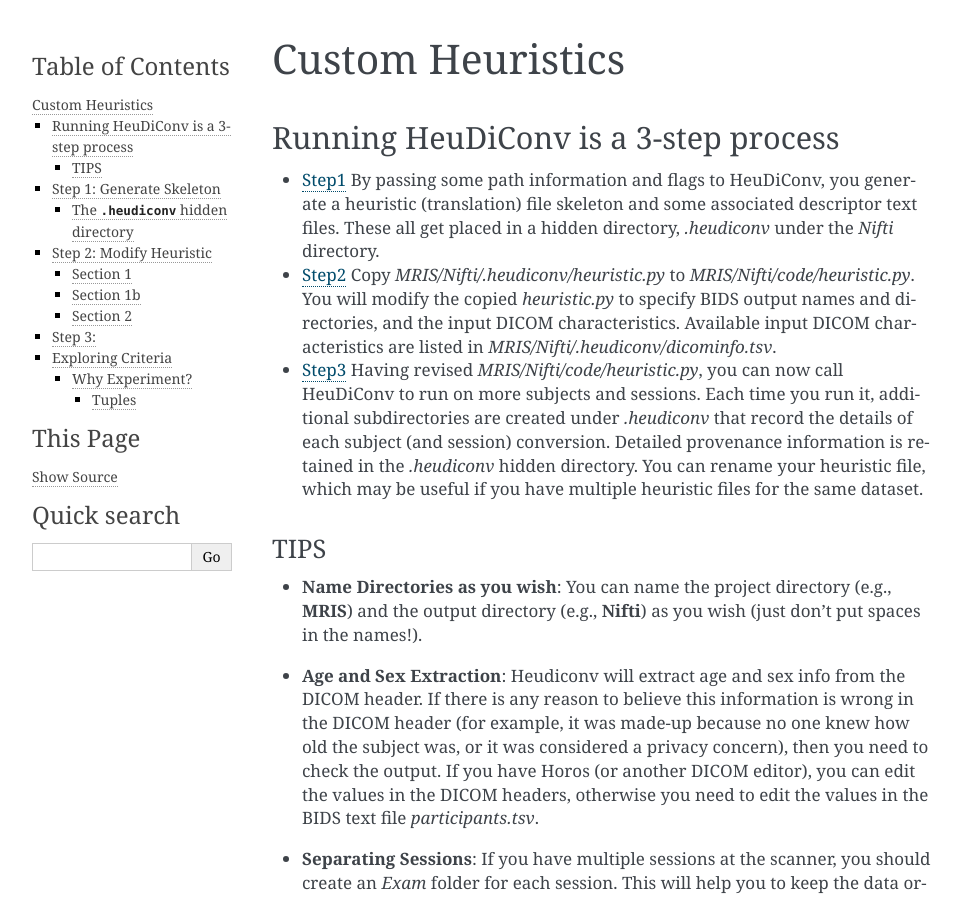
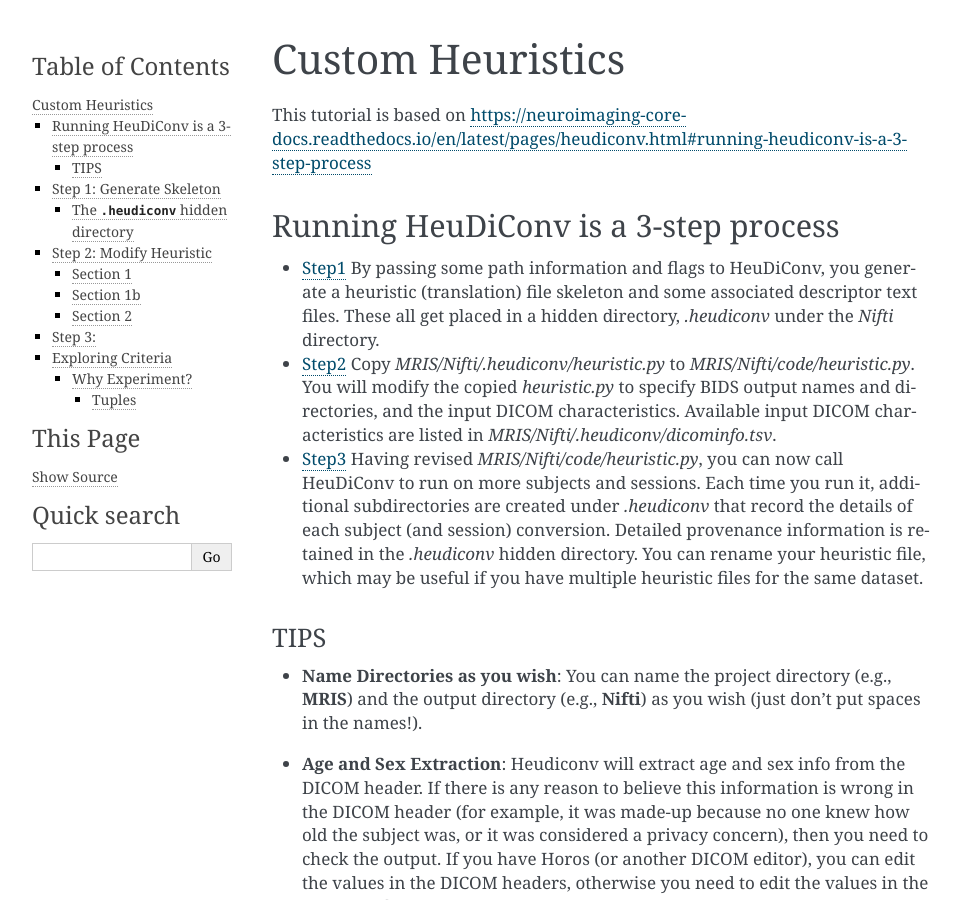
Before and after one commit to nipy/heudiconv, a Sphinx documentation site: the page built from docs/custom-heuristic.rst, in a window 1280 px wide and 900 px high. Shown: the whole window, without its empty margins (148-1110 px from the left). Built offline with Sphinx 7.4.7, drawn with Linux system fonts in a browser that asks for light colours; the version number could not be read and is left out.

Commit message:
Add links to original tutorials

```diff
--- a/docs/custom-heuristic.rst
+++ b/docs/custom-heuristic.rst
@@ -1,6 +1,8 @@
 =========================
 Custom Heuristics
 =========================
+
+This tutorial is based on https://neuroimaging-core-docs.readthedocs.io/en/latest/pages/heudiconv.html#running-heudiconv-is-a-3-step-process
 
 
 Running HeuDiConv is a 3-step process
--- a/docs/quickstart.rst
+++ b/docs/quickstart.rst
@@ -1,5 +1,7 @@
 Quickstart
 ==========
+
+This tutorial is based on https://neuroimaging-core-docs.readthedocs.io/en/latest/pages/heudiconv.html#lesson-1-running-heuristic-py
 
 Heudiconv Hello World: Using `heuristic.py`
 
--- a/docs/reproin.rst
+++ b/docs/reproin.rst
@@ -1,6 +1,8 @@
 ================
 Reproin
 ================
+
+This tutorial is based on https://neuroimaging-core-docs.readthedocs.io/en/latest/pages/heudiconv.html#lesson-3-reproin-py
 
 If you don't want to modify a Python file as you did for *heuristic.py*, an alternative is to name your image sequences at the scanner using the *reproin* naming convention. Take some time getting the scanner protocol right, because it is the critical job for running *reproin*. Then a single Docker command converts your DICOMS to the BIDS data structure. There are more details about *reproin* in the
 .. TODO new link ref:`Links <heudiconv_links>` section above.
```
